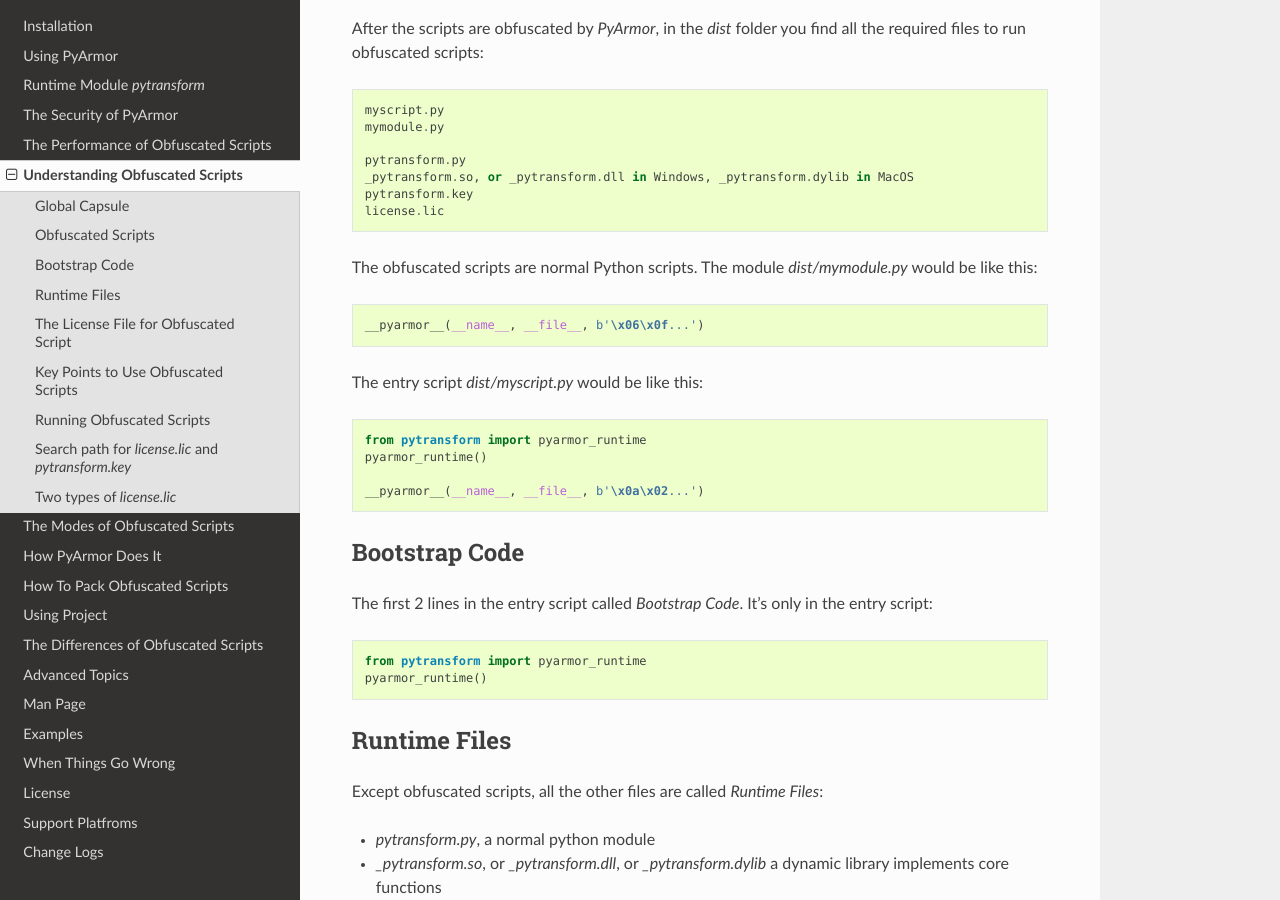
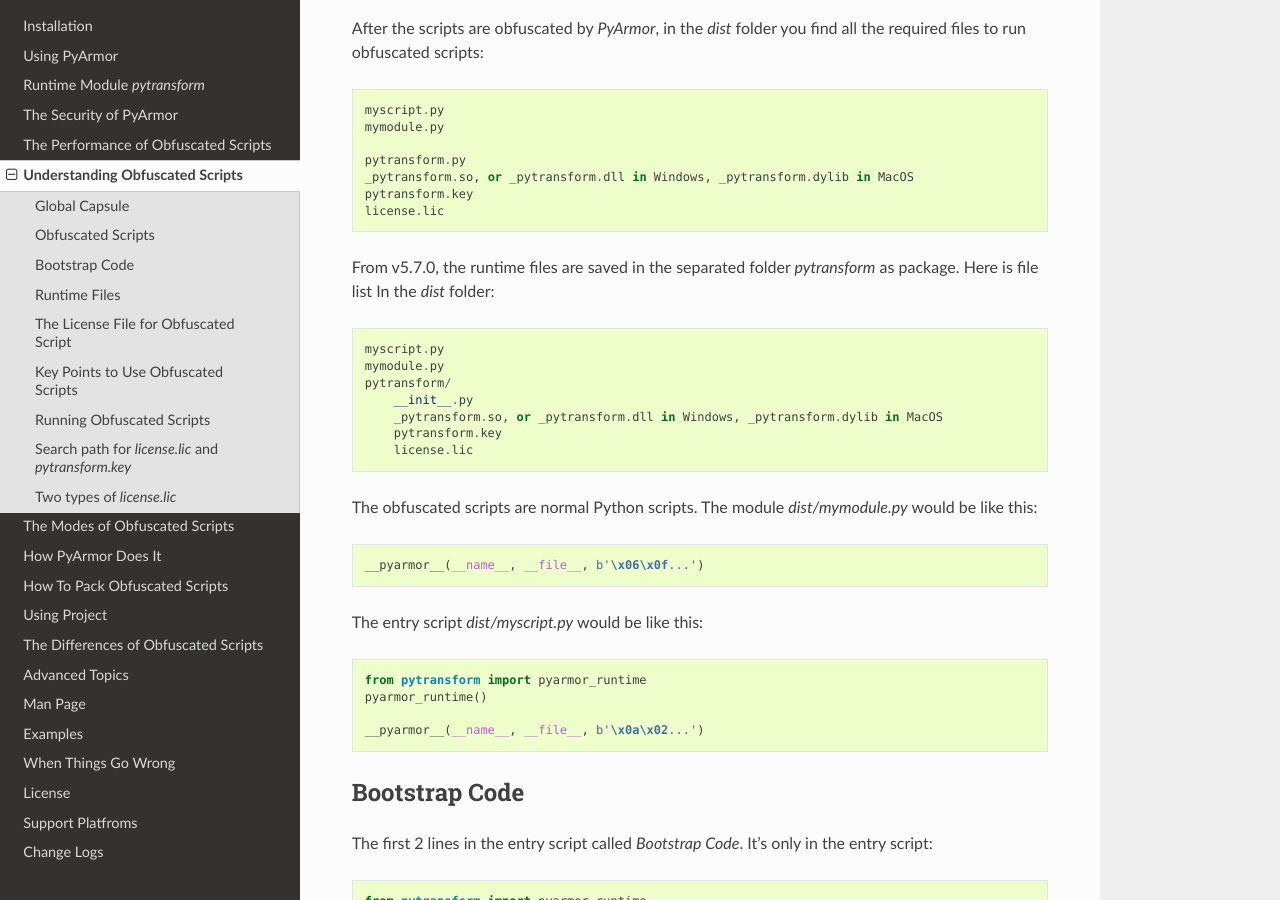
Before and after one commit to dashingsoft/pyarmor, a Sphinx documentation site: the page built from docs/understand-obfuscated-scripts.rst, in a window 1280 px wide and 900 px high, scrolled down 353 px. Built offline with Sphinx 7.4.7 and the Read the Docs theme 2.0.0, drawn with Linux system fonts in a browser that asks for light colours.

Commit message:
Document runtime files as package

```diff
--- a/docs/understand-obfuscated-scripts.rst
+++ b/docs/understand-obfuscated-scripts.rst
@@ -26,6 +26,17 @@
     _pytransform.so, or _pytransform.dll in Windows, _pytransform.dylib in MacOS
     pytransform.key
     license.lic
+
+From v5.7.0, the runtime files are saved in the separated folder
+`pytransform` as package. Here is file list In the `dist` folder::
+
+    myscript.py
+    mymodule.py
+    pytransform/
+        __init__.py
+        _pytransform.so, or _pytransform.dll in Windows, _pytransform.dylib in MacOS
+        pytransform.key
+        license.lic
 
 The obfuscated scripts are normal Python scripts. The module
 `dist/mymodule.py` would be like this::
```
